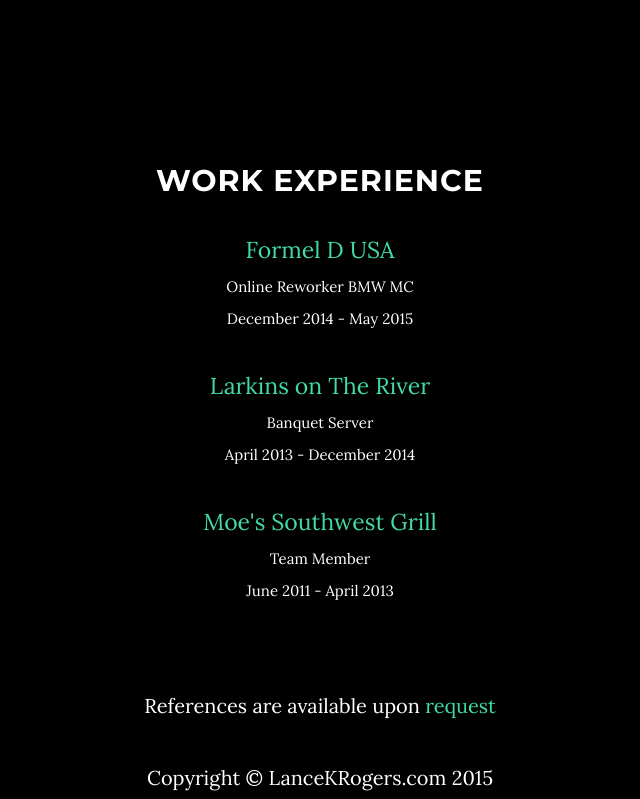
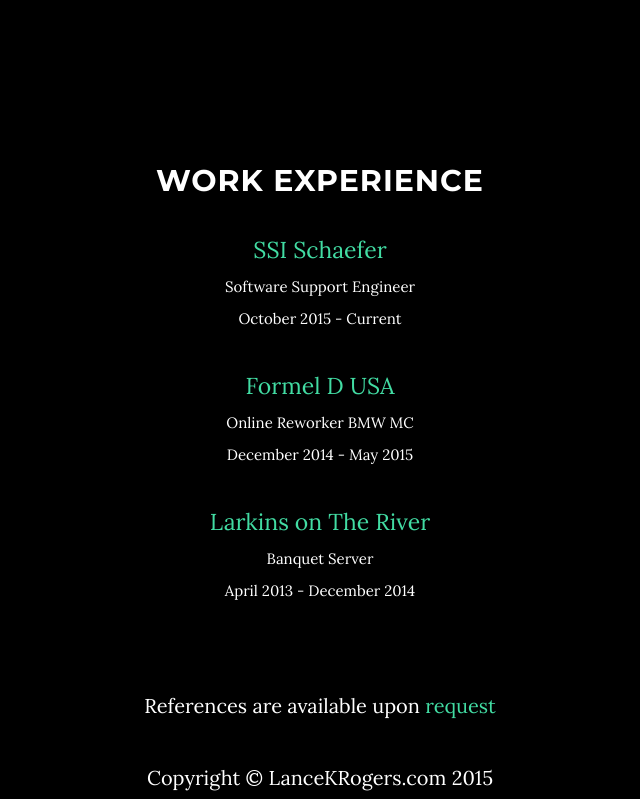
Before and after one commit to lancekrogers/blog-package, a Django app: page /resume/ in a window 1280 px wide. Shown: the part 3270-4069 px from the top of the page, without its empty margins (320-960 px from the left). Run offline with Django 3.2, Linux system fonts and the light colour scheme; some libraries are stand-ins or nearby versions.

Commit message:
updated email and work history

```diff
--- a/blog_package/portfolio/templates/portfolio/portfolio.html
+++ b/blog_package/portfolio/templates/portfolio/portfolio.html
@@ -114,7 +114,7 @@
                         <a href="https://github.com/lancekrogers" target="_blank" class="btn btn-default btn-lg"><i class="fa fa-github fa-fw"></i> <span class="network-name">Github</span></a>
                     </li>
                     <li>
-                        <a href="mailto:lancekrogers@lancekrogers.com" class="btn btn-default btn-lg">
+                        <a href="mailto:lancekrogers@gmail.com" class="btn btn-default btn-lg">
                             <span class="network-name">E-Mail</span></a>
                     </li>
                 </ul>
--- a/blog_package/portfolio/templates/portfolio/resume.html
+++ b/blog_package/portfolio/templates/portfolio/resume.html
@@ -205,17 +205,16 @@
             <div class="col-lg-8 col-lg-offset-2">
                 <h2>Work Experience</h2>
                 <p>
+                     <a class="a-font-overide" href="http://www.ssi-schaefer.us/about-us/about-us.html" target="_blank">SSI Schaefer</a> <br />
+                    <span class="experience-description">Software Support Engineer<br />October 2015 - Current</span>
+                </p>
+                <p>
                     <a class="a-font-overide" href="http://www.formeld.com/en/company/" target="_blank">Formel D USA</a> <br />
                     <span class="experience-description">Online Reworker BMW MC<br />December 2014 - May 2015</span>
                 </p>
                 <p>
                     <a class="a-font-overide" href="http://www.larkinsontheriver.com/" target="_blank">Larkins on The River</a><br />
                     <span class="experience-description">Banquet Server<br />April 2013 - December 2014</span>
-
-                </p>
-                <p>
-                    <a class="a-font-overide" href="http://www.moes.com/" target="_blank">Moe's Southwest Grill</a><br />
-                    <span class="experience-description">Team Member <br />June 2011 - April 2013</span>
 
                 </p>
             </div>
```
